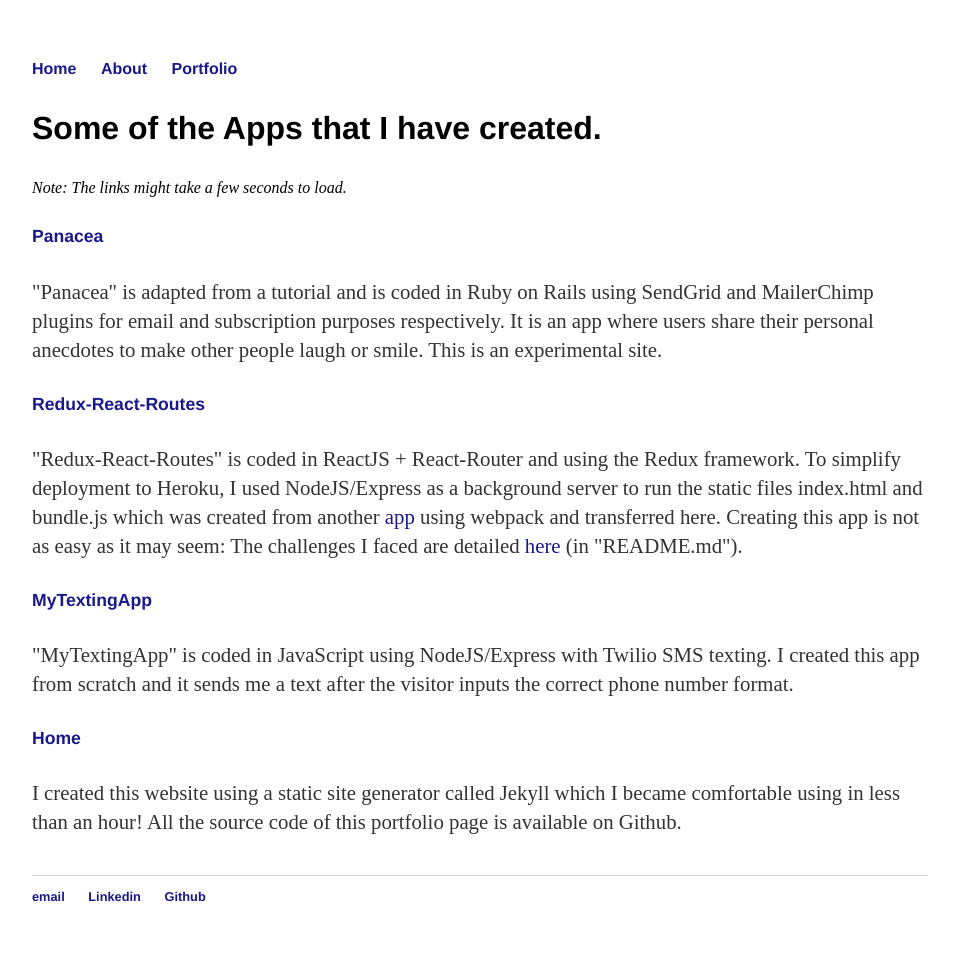
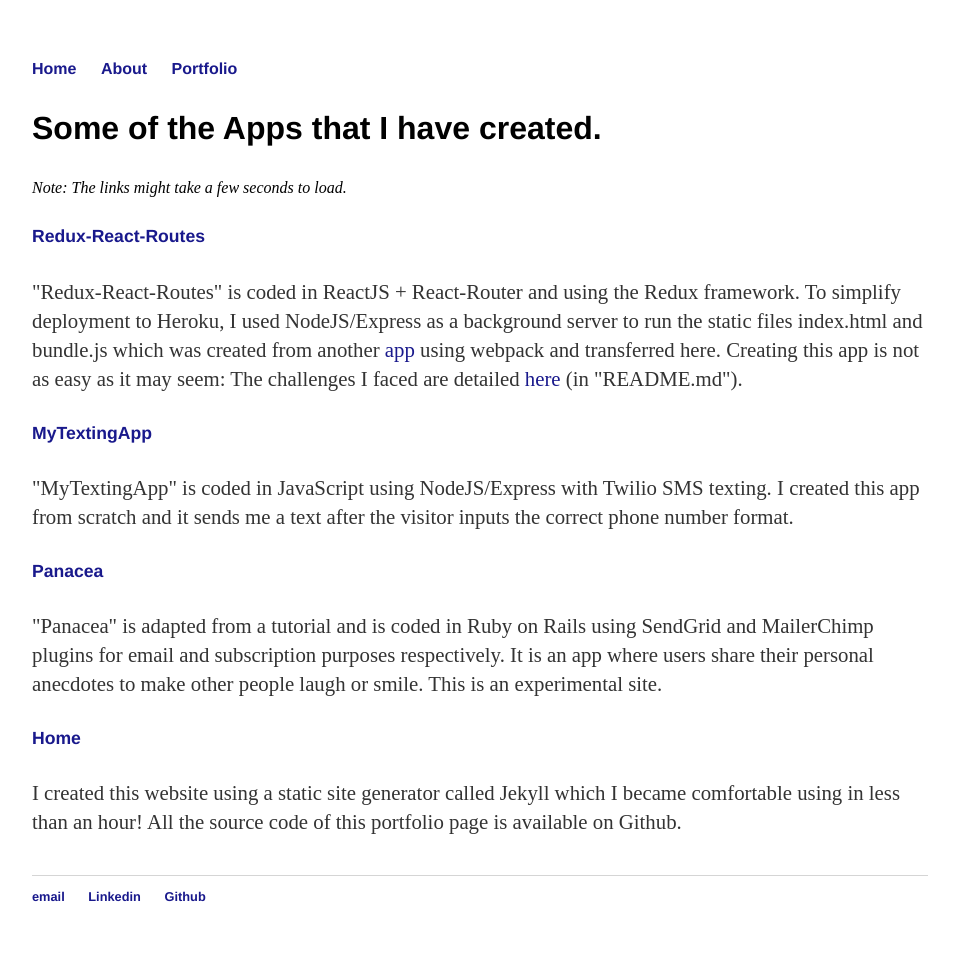
Before and after one commit to rodstaff/rodstaff.github.io, a Jekyll site: the page built from portfolio/index.html, in a window 1280 px wide. Shown: the whole page, without its empty margins (160-1114 px from the left). Built offline with Jekyll 4.4.1, drawn with Linux system fonts in a browser that asks for light colours; part of the change alters nothing that is shown.

```diff
--- a/portfolio/index.html
+++ b/portfolio/index.html
@@ -5,10 +5,6 @@ title: Portfolio
 <div>
      <h3>Some of the Apps that I have created.</h3>
      <em>Note:  The links might take a few seconds to load.</em>
-
-	     <h5><a href="https://appnewsletter.herokuapp.com/" target="_blank">Panacea</a></h5>
-
-	     <p>"Panacea" is adapted from a tutorial and is coded in Ruby on Rails using SendGrid and MailerChimp plugins for email and subscription purposes respectively.  It is an app where users share their personal anecdotes to make other people laugh or smile.  This is an experimental site.</p>
 
          <h5><a href="https://redux-react-heroku.herokuapp.com/" target="_blank">Redux-React-Routes</a></h5>
 
@@ -18,6 +14,10 @@ title: Portfolio
 
 	     <p>"MyTextingApp" is coded in JavaScript using NodeJS/Express with Twilio SMS texting.  I created this app from scratch and it sends me a text after the visitor inputs the correct phone number format.</p>
 
+	     <h5><a href="https://appnewsletter.herokuapp.com/" target="_blank">Panacea</a></h5>
+
+	     <p>"Panacea" is adapted from a tutorial and is coded in Ruby on Rails using SendGrid and MailerChimp plugins for email and subscription purposes respectively.  It is an app where users share their personal anecdotes to make other people laugh or smile.  This is an experimental site.</p>
+
 	     <h5><a href="/">Home</a></h5>
 
 	     <p>I created this website using a static site generator called Jekyll which I became comfortable using in less than an hour!  All the source code of this portfolio page is available on Github.</p><br/>
```
